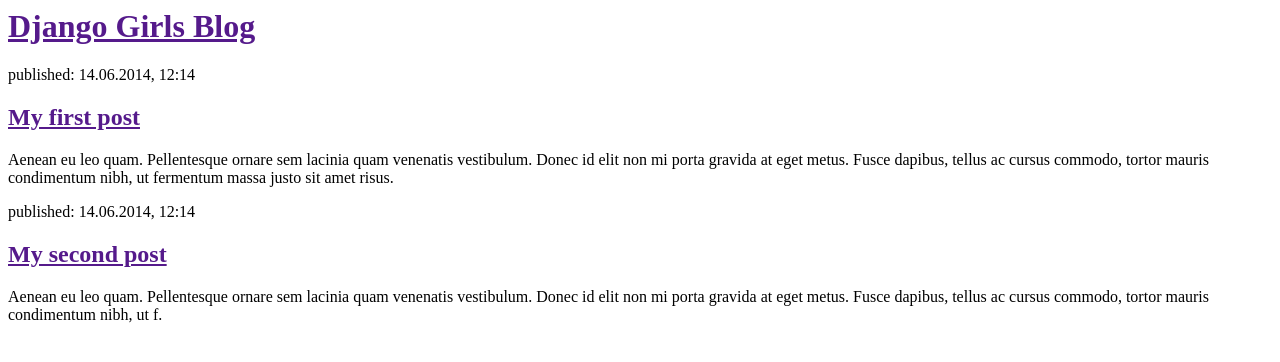
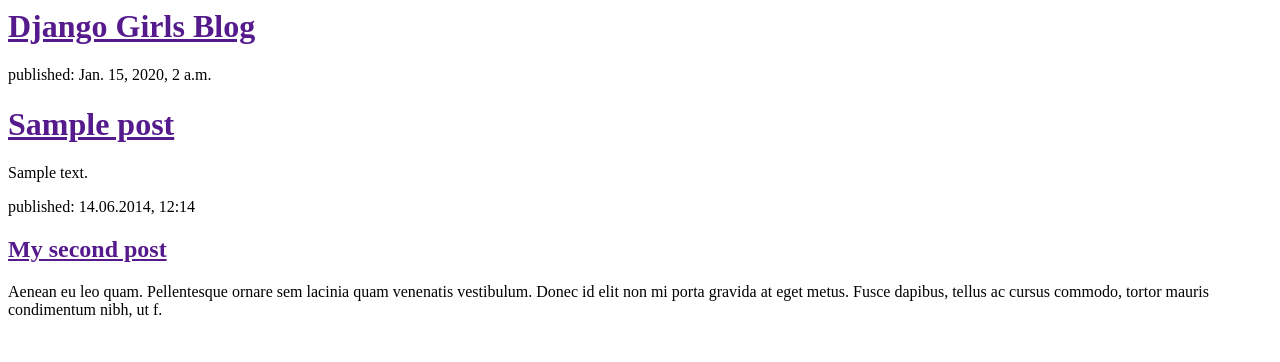
Before and after one commit to HBCompass/Djangogirls, a Django app: page / in a window 1280 px wide. Shown: the top 362 px of the page. Run offline with Django 3.2, Linux system fonts and the light colour scheme; tables that the repository leaves empty hold one stand-in row (values such as "Sample post").

Commit message:
Updates views,py for posts. Modified html to show post list.

```diff
--- a/blog/templates/blog/post_list.html
+++ b/blog/templates/blog/post_list.html
@@ -8,10 +8,14 @@
             <h1><a href="">Django Girls Blog</a></h1>
         </div>
 
-        <div>
-            <p>published: 14.06.2014, 12:14</p>
-            <h2><a href="">My first post</a></h2>
-            <p>Aenean eu leo quam. Pellentesque ornare sem lacinia quam venenatis vestibulum. Donec id elit non mi porta gravida at eget metus. Fusce dapibus, tellus ac cursus commodo, tortor mauris condimentum nibh, ut fermentum massa justo sit amet risus.</p>
+        {% for post in posts %}
+    	<div>
+	        <p>published: {{ post.published_date }}</p>
+	        <h1><a href="">{{ post.title }}</a></h1>
+	        <p>{{ post.text|linebreaks }}</p>
+    	</div>
+		{% endfor %}
+
         </div>
 
         <div>
--- a/blog/views.py
+++ b/blog/views.py
@@ -1,7 +1,8 @@
 from django.shortcuts import render
+from .models import Post
 
 # Create your views here.
 
 def post_list(request):
-
-	return render(request, 'blog/post_list.html', {})
+	posts = Post.objects.filter(published_date__isnull=False).order_by('published_date')
+	return render(request, 'blog/post_list.html', {'posts': posts})
```
